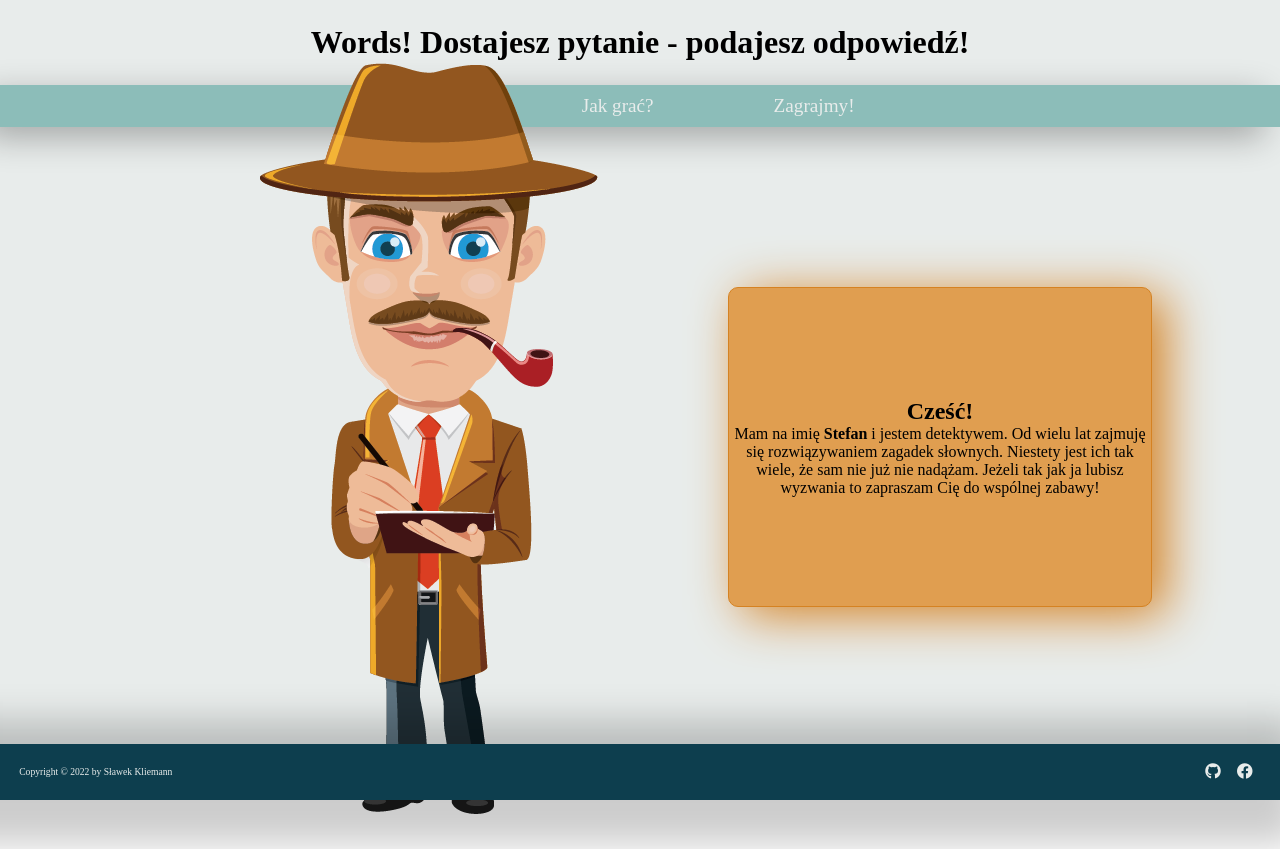
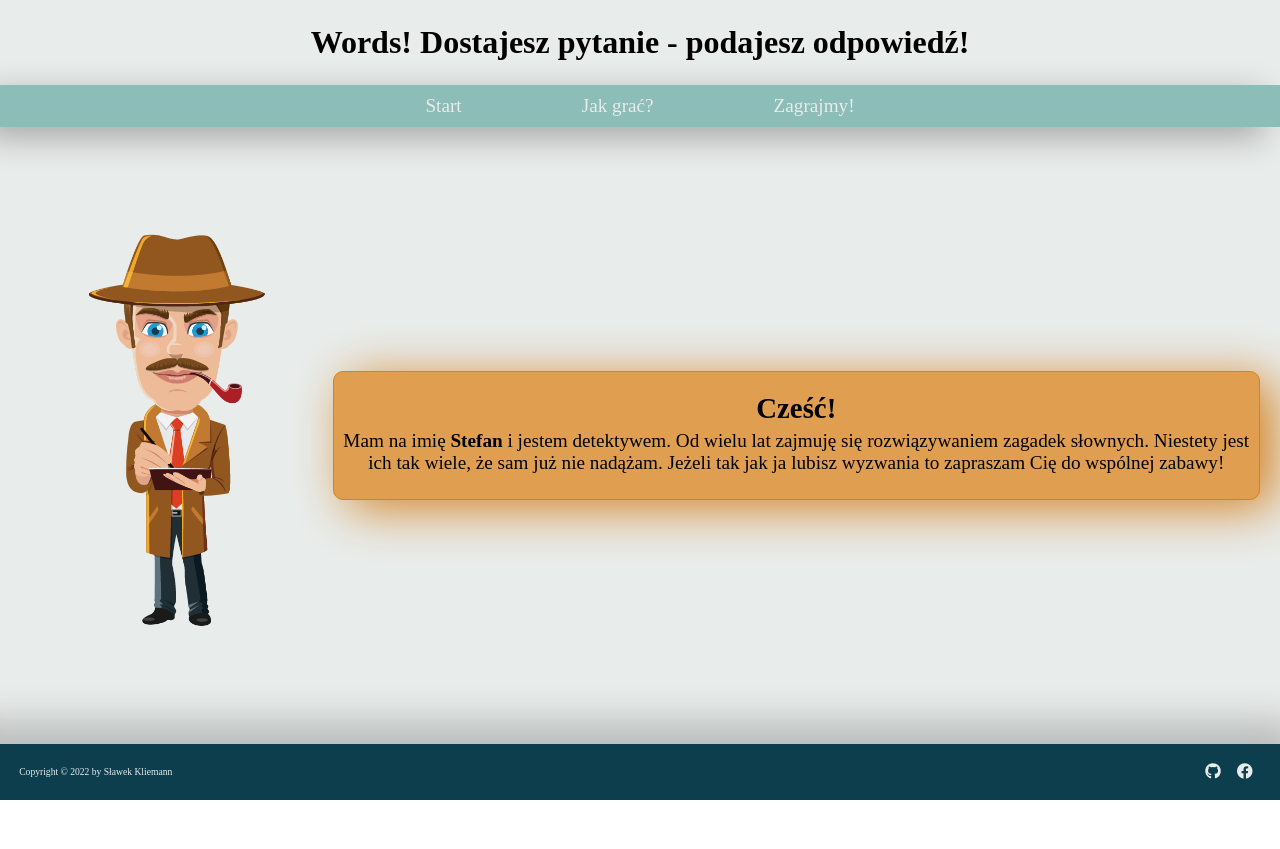
Before and after one commit to slawekKliemann/Words_project, a React (Create React App) app: page / in a window 1280 px wide. After the commit the page ends 800 px from the top, so only its background shows below. Built offline with nearby package versions, Linux system fonts and the light colour scheme; the HTML template or start-up script is replaced by a standard one.

Commit message:
added style to Start.js

```diff
--- a/src/components/pages/Start.js
+++ b/src/components/pages/Start.js
@@ -12,7 +12,7 @@ export function Start(){
                 <h2 className="start_description-header">Cześć!</h2>
                 <p className="start_description-paragraph">
                     Mam na imię <strong>Stefan</strong> i jestem detektywem. Od wielu lat zajmuję się rozwiązywaniem zagadek słownych.
-                    Niestety jest ich tak wiele, że sam nie już nie nadążam.
+                    Niestety jest ich tak wiele, że sam już nie nadążam.
                     Jeżeli tak jak ja lubisz wyzwania to zapraszam Cię do wspólnej zabawy!
                 </p>
             </div>
--- a/src/scss/App.scss
+++ b/src/scss/App.scss
@@ -13,6 +13,9 @@ $color-footer: #0d3e4e;
 $color-text: #e8eceb;
 
 .App {
+  display: flex;
+  flex-direction: column;
+  justify-content: space-between;
   width: 100vw;
   height: 100vh;
   text-align: center;
@@ -62,28 +65,31 @@ $color-text: #e8eceb;
   display: flex;
   justify-content: center;
   align-items: center;
-  margin: 0 auto;
-  width: 80vw;
-  height: 80vh;
+  flex-grow: 1;
+  margin:0 auto;
+  padding: 20px;
+
 
   .start_character-img{
+    width: 100%;
+    height: 100%;
   }
 
   .start_description{
-    display:flex;
-    flex-direction: column;
-    align-items: center;
-    justify-content: center;
-    width: 80%;
-    height: 50%;
     background-color: $color-comment-background;
     border: 1px solid $color-comment-border;
     border-radius: 10px;
     box-shadow: 14px 8px 50px 0 rgba(213, 130, 34, 1);
 
-    .start_description_header{
+    .start_description-header{
+      font-size: 1.8rem;
+      padding-top: 20px;
+    }
 
-
+    .start_description-paragraph{
+      font-size: 1.2rem;
+      padding: 5px;
+      margin-bottom: 20px;
     }
   }
 }
@@ -92,8 +98,6 @@ $color-text: #e8eceb;
 //tutaj footer//
 /////////////////////
 .footer{
-  position: absolute;
-  bottom:0;
   width:100vw;
   background-color: $color-footer;
   display: flex;
```
